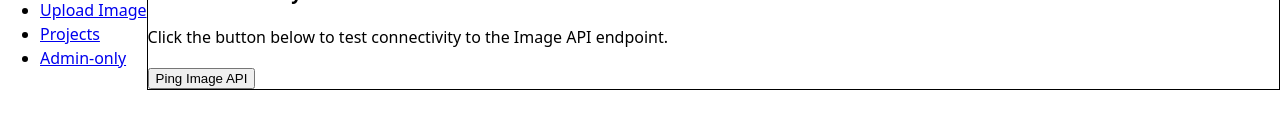
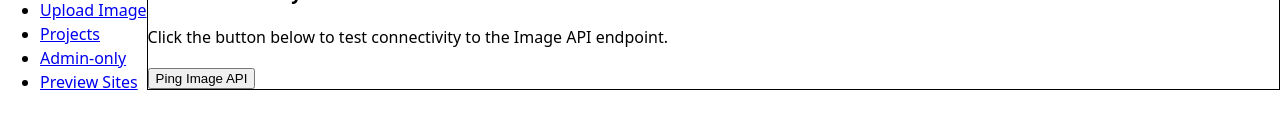
Before and after one commit to lobomanz/CMSFrontend, a React (Vite) app: page /dashboard in a window 1280 px wide. Shown: the part 162-300 px from the top of the page. Built offline with nearby package versions, Linux system fonts and the light colour scheme; sample sign-in values are in the browser's storage.

Commit message:
added new

```diff
--- a/src/components/layout/Sidebar.tsx
+++ b/src/components/layout/Sidebar.tsx
@@ -11,6 +11,7 @@ const Sidebar: React.FC = () => {
     { name: 'Upload Image', path: '/images/upload' },
     { name: 'Projects', path: '/projects' },
     { name: 'Admin-only', path: '/admin-only' },
+    { name: 'Preview Sites', path: '/preview-sites' },
   ];
 
   return (
```
